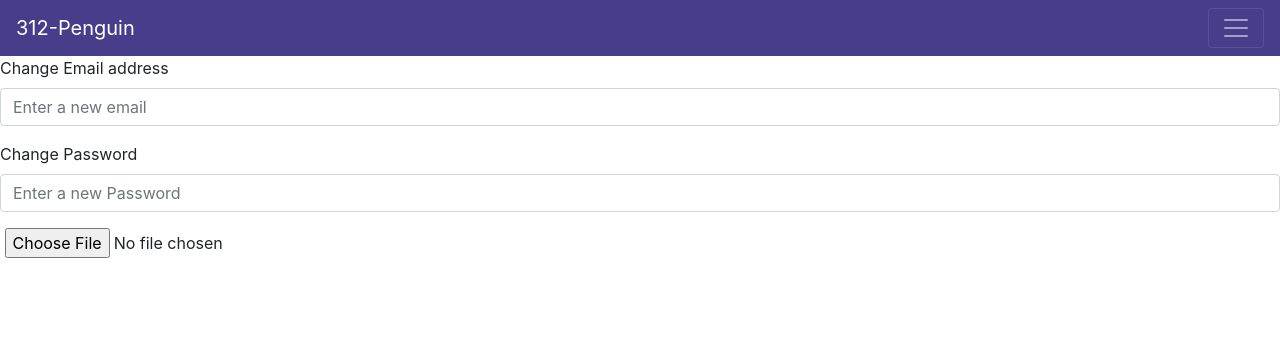
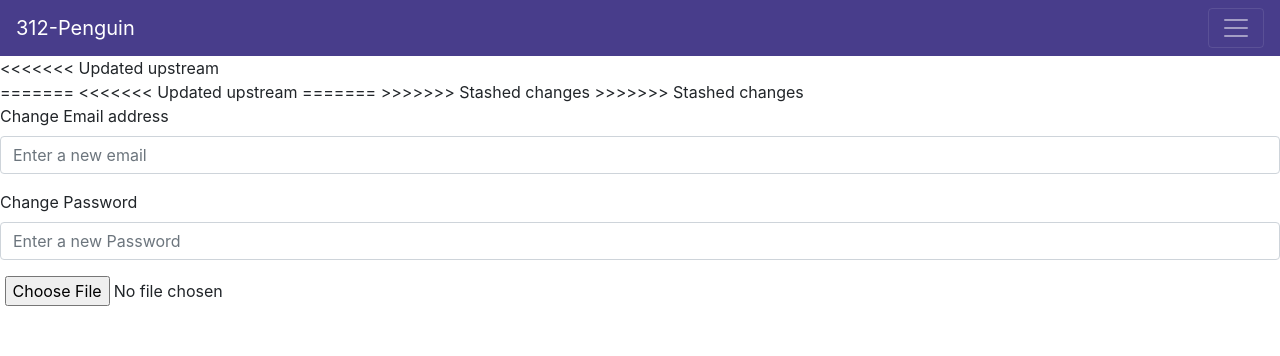
Before and after one commit to tjrosset/312_project, a Python web app: template templates/profile.html in a window 1280 px wide. Shown: the top 356 px of the page. Run offline with Jinja, Linux system fonts and the light colour scheme; the template is opened without the code that fills it, so the values that code supplies are empty; some libraries are stand-ins or nearby versions.

Commit message:
Git merging a stash

```diff
--- a/templates/profile.html
+++ b/templates/profile.html
@@ -7,7 +7,15 @@
         <a href="/login">Go to Game</a>
         <h2>Make Changes Below</h2>
 {% endif %}
+<<<<<<< Updated upstream
 <form action="" method="post">
+=======
+<<<<<<< Updated upstream
+<form action="" method="post" style="width: 66%; margin: 30 auto">
+=======
+<form action="" method="post" style="width:70%; margin: 30 auto;">
+>>>>>>> Stashed changes
+>>>>>>> Stashed changes
     <div class="form-group">
       <label for="emailChange">Change Email address</label><br>
       <input name="newemail" class="form-control" id="newemail"  placeholder="Enter a new email">
```
Also changed, not shown: app.py (+15 -0 lines).
